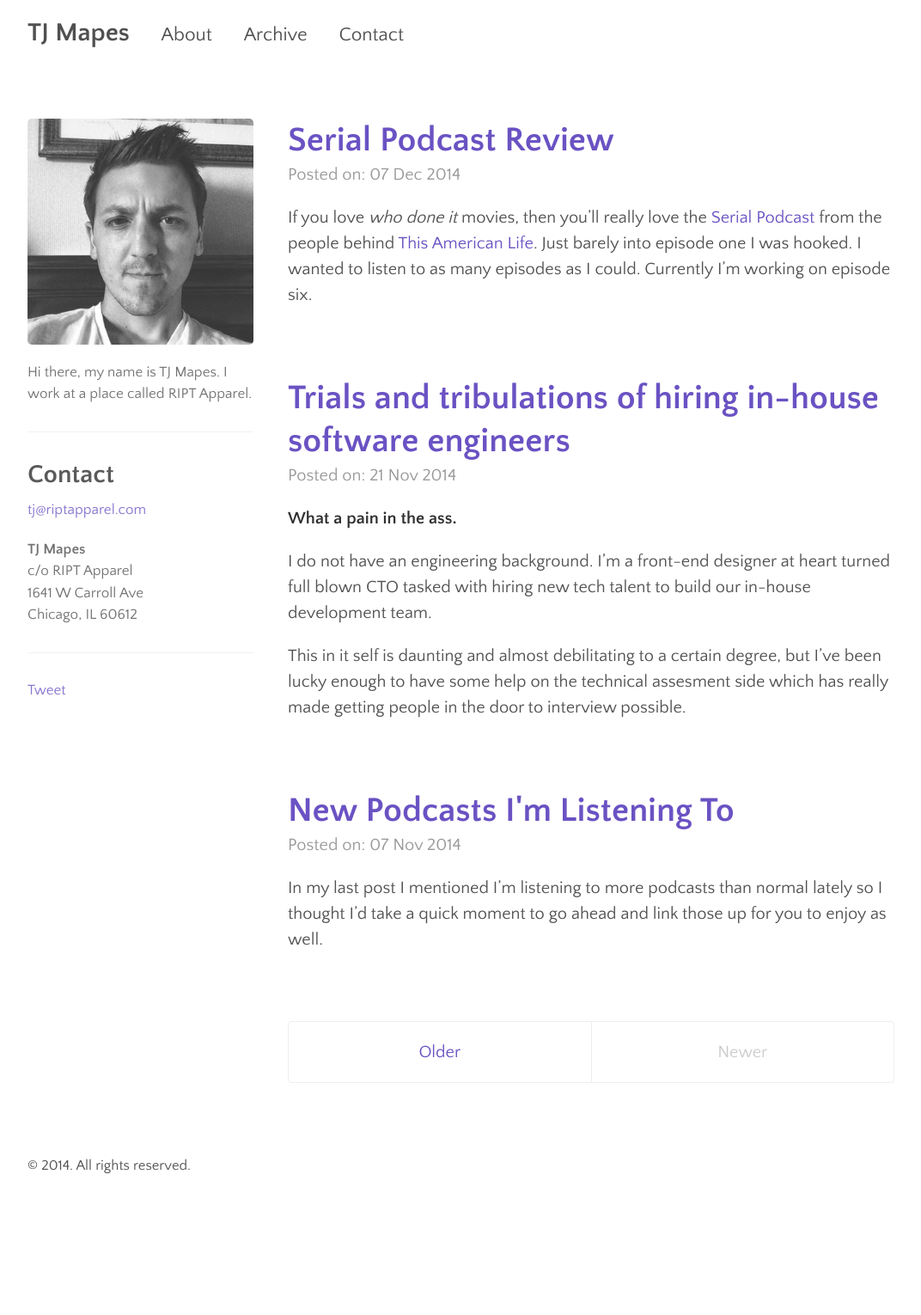
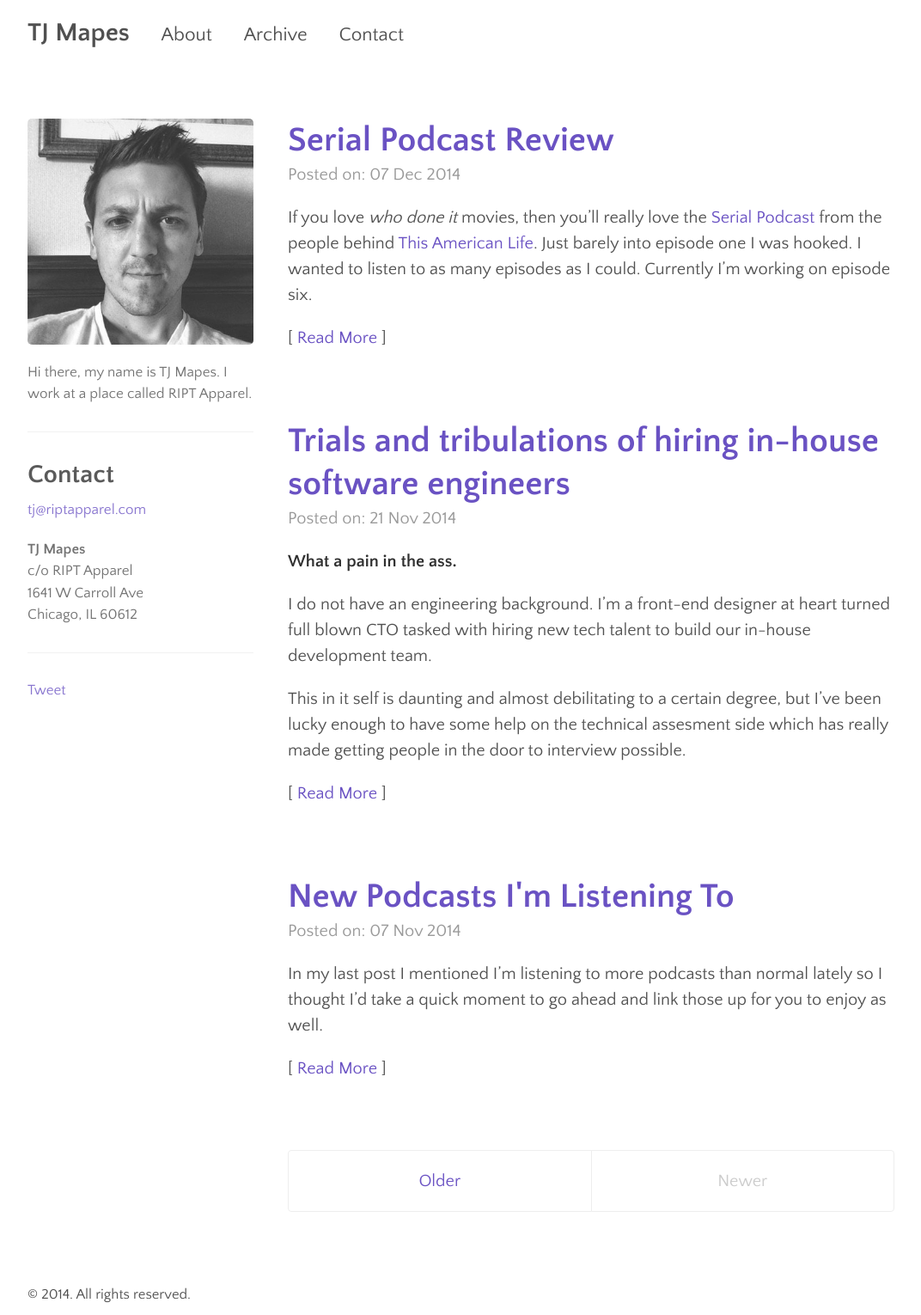
Before and after one commit to tjmapes/tjmapes.github.io, a Jekyll site: the page built from index.html, in a window 1280 px wide. Shown: the whole page at 86% size, without its empty margins (103-1175 px from the left). Built offline with Jekyll 4.4.1, drawn with Linux system fonts in a browser that asks for light colours; the list of posts is cut into pages by our own code; comment, search, counter and statistics services are not loaded; before the commit the page ends 1380 px from its top, so only the background shows below that.

Commit message:
Adds read more to excerpts on homepage

```diff
--- a/index.html
+++ b/index.html
@@ -15,6 +15,7 @@
 
     {% if post.content contains '<!--more-->' %}
       {{ post.content | split:'<!--more-->' | first }}
+      <p>[ <a href="{{ post.url }}">Read More</a> ]</p>
     {% else %}
       <!-- Case for when no excerpt is defined -->
     {% endif %}
```
